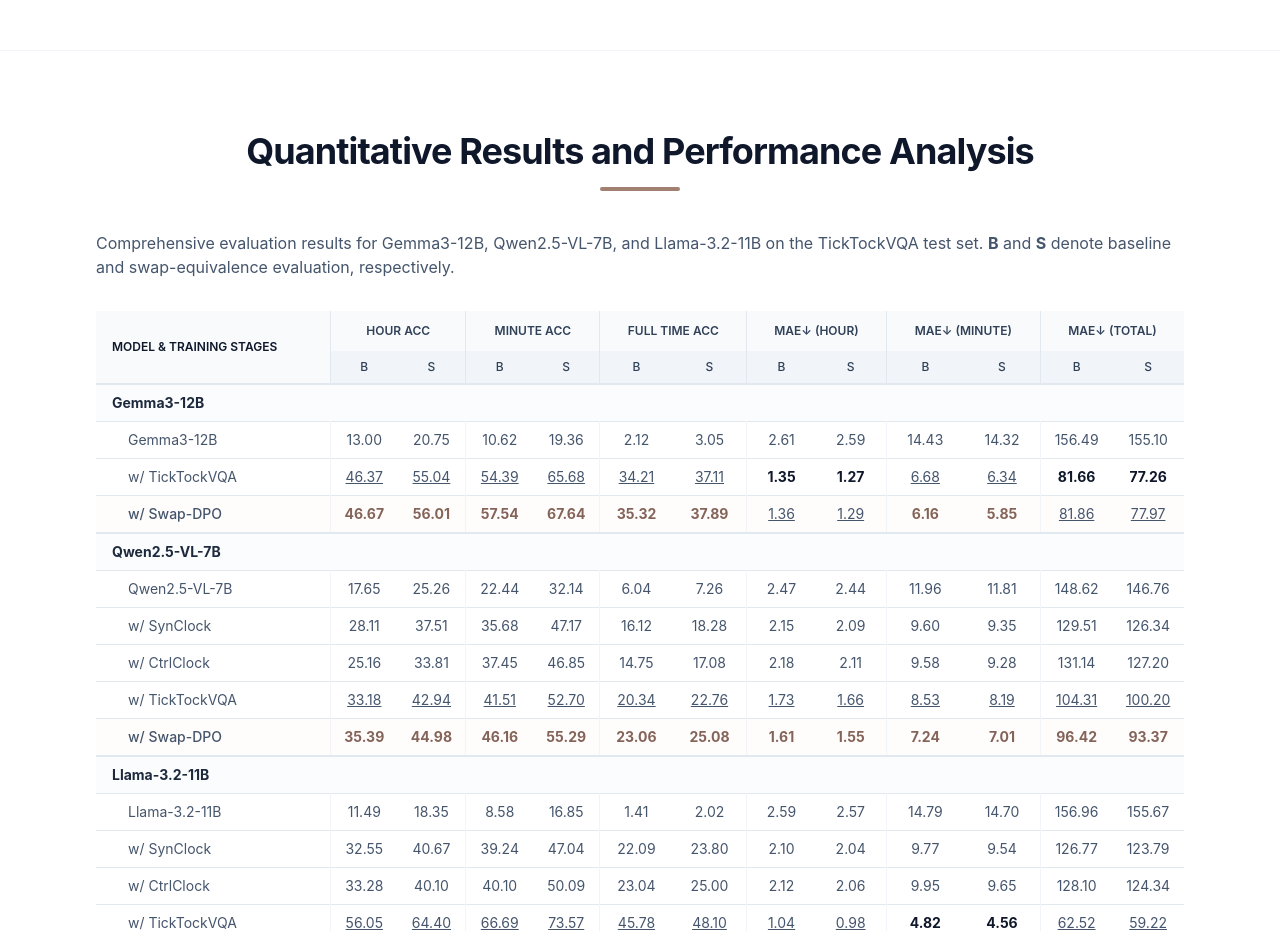
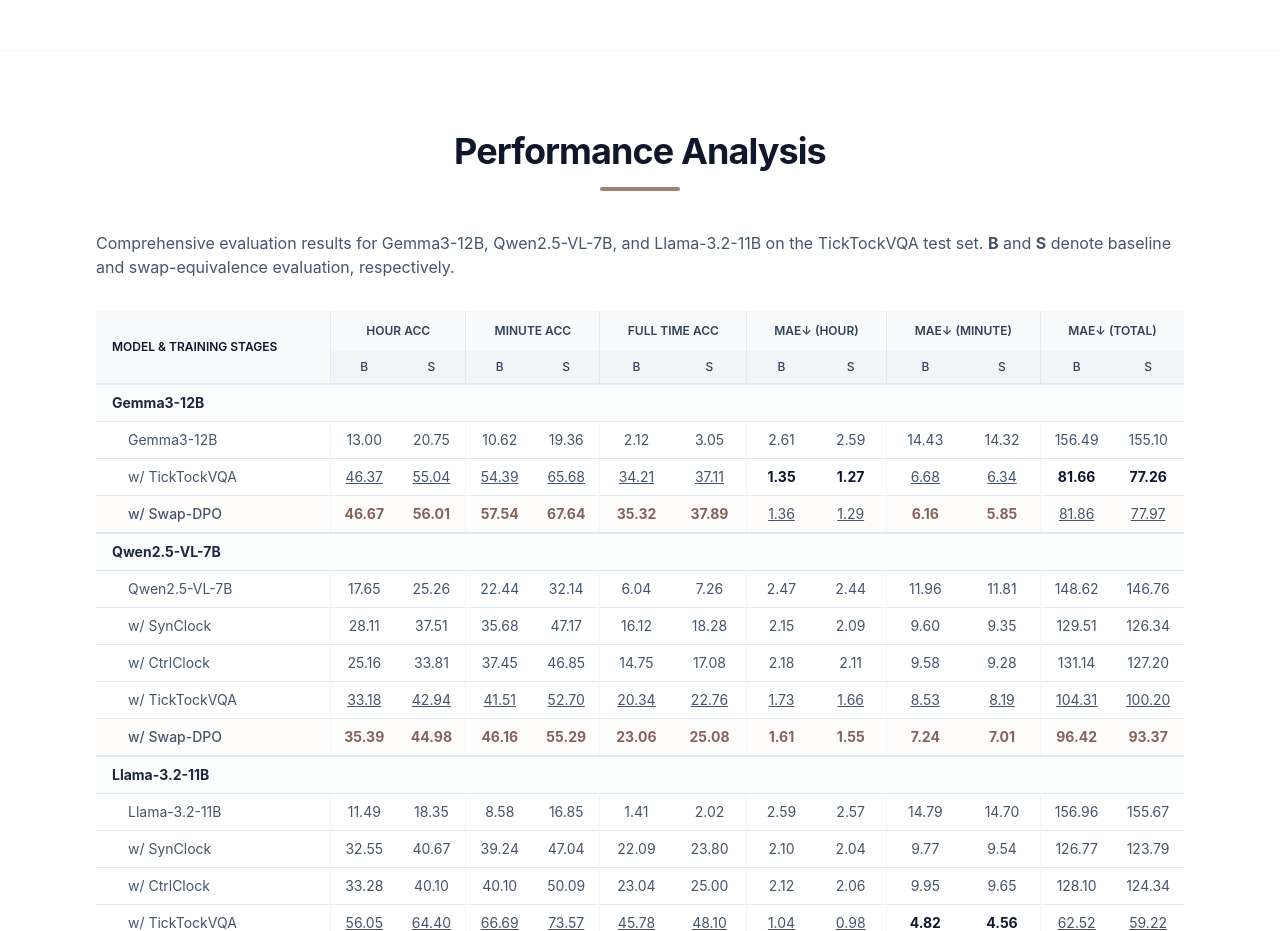
Before and after one commit to It-s-Time-to-Get-It-Right/It-s-Time-To-Get-It-Right.github.io, a React (Vite) app: page / in a window 1280 px wide. Shown: the part 3460-4391 px from the top of the page. Built offline with nearby package versions, Linux system fonts and the light colour scheme.

Commit message:
Update the title

```diff
--- a/src/App.tsx
+++ b/src/App.tsx
@@ -240,7 +240,7 @@
         <div className="max-w-6xl mx-auto px-4 sm:px-6 lg:px-8">
           <div className="text-center mb-10">
             <h2 className="text-3xl md:text-4xl font-bold tracking-tight text-slate-900 mb-4">
-              Quantitative Results and Performance Analysis
+              Performance Analysis
             </h2>
             <div className="h-1 w-20 bg-primary-500 rounded-full mx-auto" />
           </div>
```
